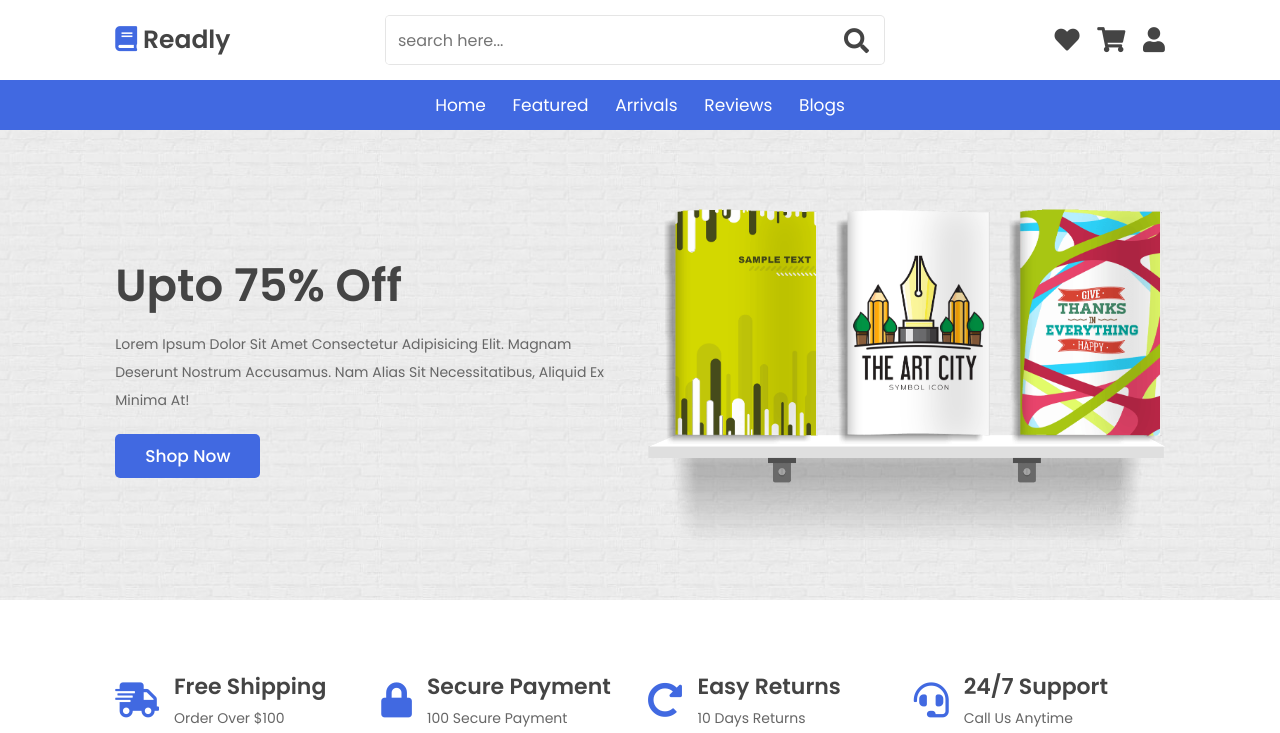
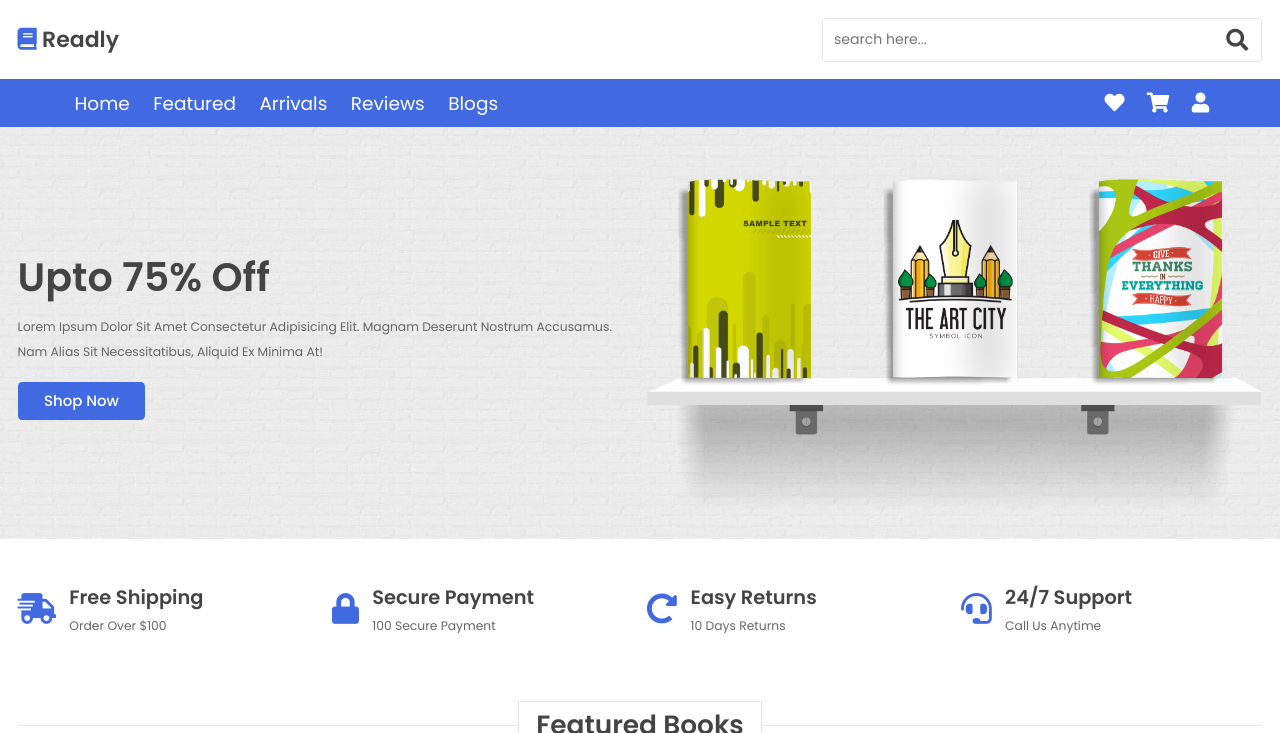
Before and after one commit to parthamk/HTML---CSS-Mini-Project---Fundamentals-of-web-development-The-Internet-Analogy---77iwen5y5xjl, a plain HTML site: page index.html in a window 1280 px wide. Shown: the top 733 px of the page. Drawn offline with nearby package versions, Linux system fonts and the light colour scheme.

Commit message:
moved cart to the nav bar, created signup hover

```diff
--- a/css/style.css
+++ b/css/style.css
@@ -151,30 +151,55 @@ section{
     display: none;
 }
 
+.wrap-header{
+    display: flex;
+    flex-direction: row;
+    align-items: center;
+    justify-content: space-between;
+}
+.wrap-header .icons{
+    padding-right: 5%;
+}
+.wrap-header .icons .fas{
+    font-size: 20px;
+    padding: 10px;
+    color: white;
+    cursor: pointer;
+}
+.wrap-header .icons .fas:hover{
+    color: gold;
+}
+
+
 .header .header-2{
     background:var(--green);
+    padding-left: 5%;
 }
 
 .header .header-2 .navbar{
     text-align: center;
+    /* min-height: 56px; */
 }
 
 .header .header-2 .navbar a{
     color:#fff;
     display: inline-block;
     padding:1.2rem;
-    font-size: 1.7rem;
+    font-size: 18.5px;
+    align-items: center;
 }
 
 .header .header-2 .navbar a:hover{
-    background:var(--dark-color);
+    /* background:var(--dark-color); */
+    border-bottom: 5px solid gold;
+    color: gold;
+    font-style: oblique;
 }
 
 .header .header-2.active{
     position:fixed;
     top:0; left:0; right:0;
     z-index: 1000;
-
 }
 
 .bottom-navbar{
@@ -344,6 +369,7 @@ section{
     gap:1.5rem;
     padding:2rem 0;
 }
+
 
 .icons-container .icons i{
     font-size: 3.5rem;
@@ -713,7 +739,7 @@ section{
     height:100%;
     width: 100%;
     z-index: 10000;
-    background:#f7f7f7;
+    background:#d8d6d6;
     display: flex;
     align-items: center;
     justify-content: center;
@@ -724,7 +750,7 @@ section{
 }
 
 .loader-container img{
-    height:10rem;
+    height:20rem;
 }
 
 
@@ -738,7 +764,7 @@ section{
 
 /* media queries  */
 
-@media (max-width:991px){
+@media (max-width:1440px){
 
     html{
         font-size: 55%;
@@ -748,9 +774,16 @@ section{
         padding:2rem;
     }
 
+    .header .header-1 .icons{
+        display: none;
+    }
+
     section{
         padding:3rem 2rem;
     }
+    /* .wrap-header .header-2 .icons{
+        display: flex;
+    } */
 
 }
 
@@ -788,6 +821,10 @@ section{
         box-shadow: var(--box-shadow);
     }
 
+    .header .header-1 .icons{
+        display: flex;
+    }
+
     .header .header-1 .search-form.active{
         top:115%;
     }
--- a/index.html
+++ b/index.html
@@ -39,7 +39,7 @@
 
     </div>
 
-    <div class="header-2">
+    <div class="wrap-header header-2">
         <nav class="navbar">
             <a href="#home">home</a>
             <a href="#featured">featured</a>
@@ -47,6 +47,12 @@
             <a href="#reviews">reviews</a>
             <a href="#blogs">blogs</a>
         </nav>
+        <div class="icons">
+            <div id="search-btn" class="fas fa-search"></div>
+            <a href="#" class="fas fa-heart"></a>
+            <a href="#" class="fas fa-shopping-cart"></a>
+            <div id="login-btn2" class="fas fa-user"></div>
+        </div>
     </div>
 
 </header>
@@ -794,25 +800,14 @@
 
 <!-- loader  -->
 
-<div class="loader-container">
-    <img src="image/loader-img.gif" alt="">
-</div>
+<!-- <div class="loader-container">
+    <img src="image/new-loader.gif" alt="loading">
+</div> -->
 
 
 
 
-
-
-
-
-
-
-
-
-
-
-
-
+<!-- Swiper Slider -->
 <script src="https://unpkg.com/swiper@7/swiper-bundle.min.js"></script>
 
 <!-- custom js file link  -->
--- a/js/script.js
+++ b/js/script.js
@@ -7,6 +7,16 @@ document.querySelector('#search-btn').onclick = () =>{
 let loginForm = document.querySelector('.login-form-container');
 
 document.querySelector('#login-btn').onclick = () =>{
+  loginForm.classList.toggle('active');
+}
+
+document.querySelector('#close-login-btn').onclick = () =>{
+  loginForm.classList.remove('active');
+}
+
+let loginForm2 = document.querySelector('.login-form-container');
+
+document.querySelector('#login-btn2').onclick = () =>{
   loginForm.classList.toggle('active');
 }
 
```
Also changed, not shown: image/new-loader.gif (added).
